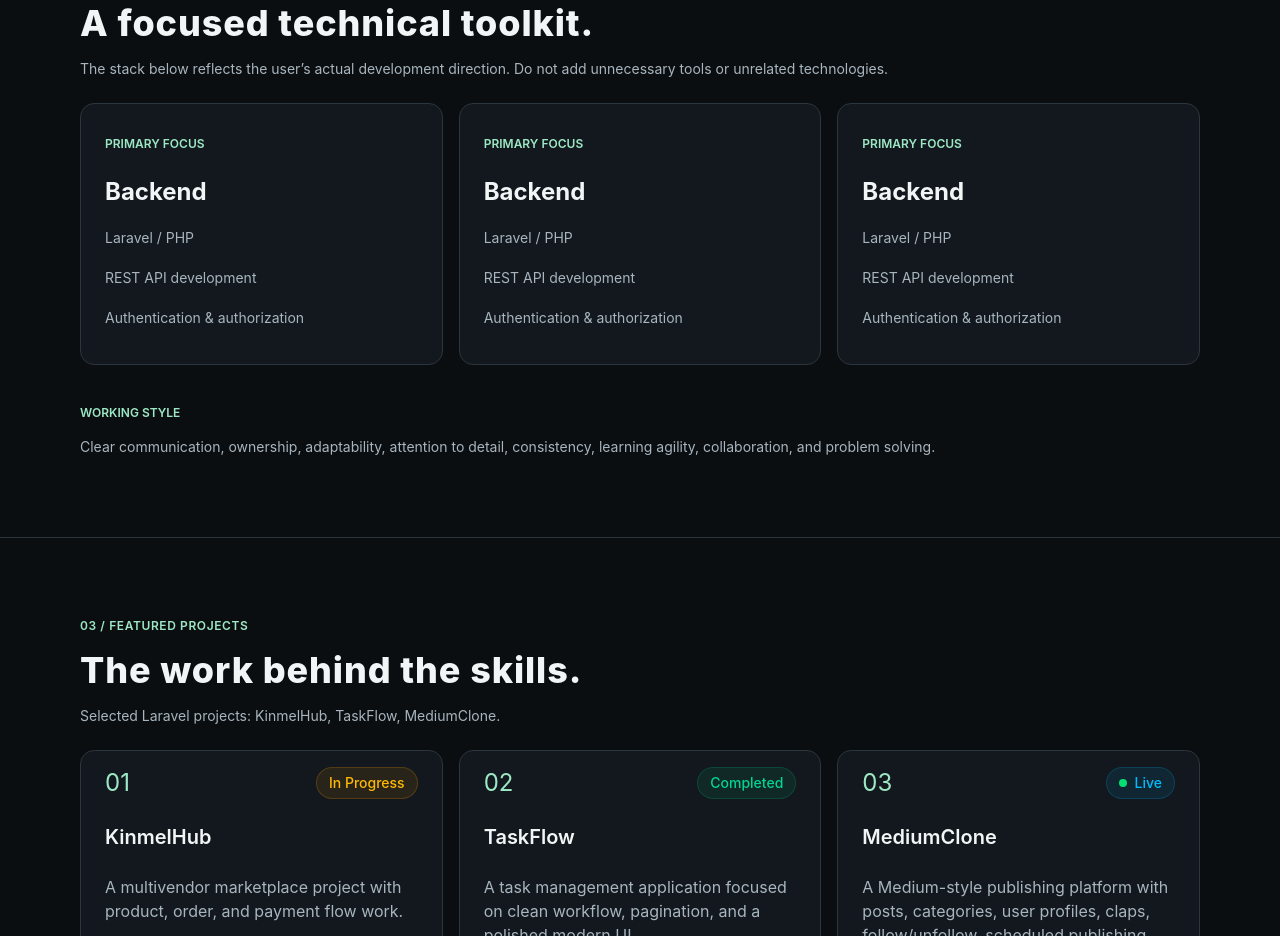
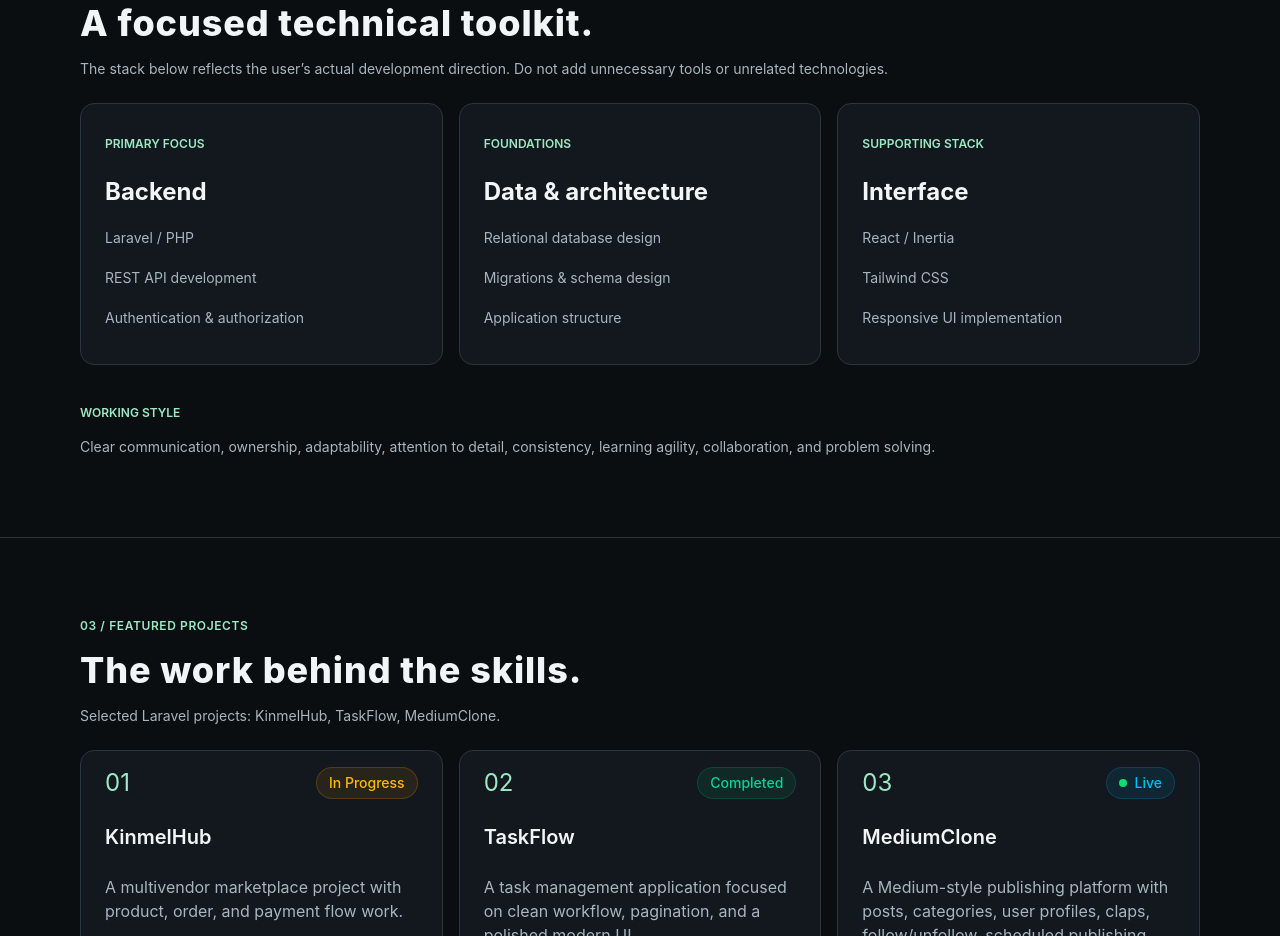
Before and after one commit to ShishirAdhikari12/Portfolio-Website, a React (Vite) app: page / in a window 1280 px wide. Shown: the part 1340-2276 px from the top of the page. Built offline with nearby package versions, Linux system fonts and the light colour scheme.

Commit message:
feat: update skills section with corrected titles and skill lists

```diff
--- a/src/data/skills.ts
+++ b/src/data/skills.ts
@@ -7,13 +7,13 @@ export const skills: Skills[] = [
         skillList: ["Laravel / PHP", "REST API development", "Authentication & authorization"]
     },
     {
-        title: "PRIMARY FOCUS",
-        Heading: "Backend",
-        skillList: ["Laravel / PHP", "REST API development", "Authentication & authorization"]
+        title: "FOUNDATIONS",
+        Heading: "Data & architecture",
+        skillList: ["Relational database design", "Migrations & schema design", "Application structure"]
     },
     {
-        title: "PRIMARY FOCUS",
-        Heading: "Backend",
-        skillList: ["Laravel / PHP", "REST API development", "Authentication & authorization"]
+        title: "SUPPORTING STACK",
+        Heading: "Interface",
+        skillList: ["React / Inertia", "Tailwind CSS", "Responsive UI implementation"]
     },
 ]
```
